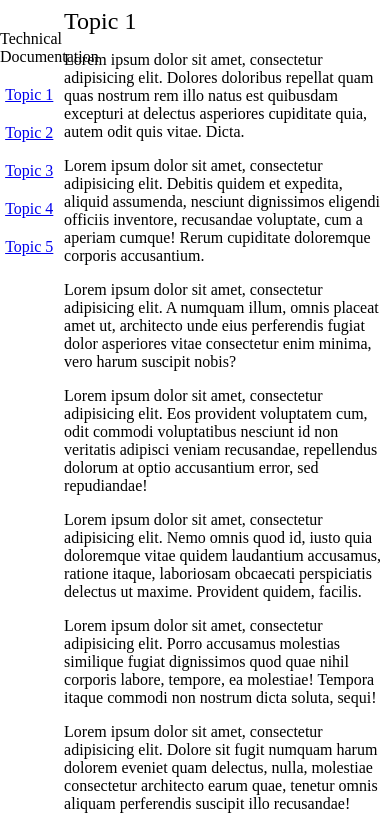
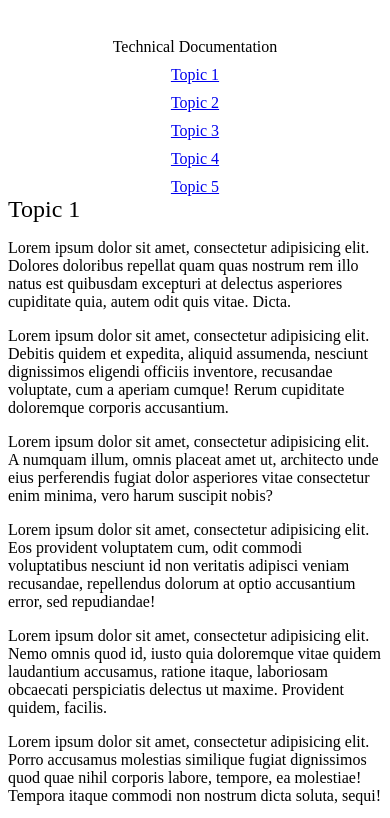
Before and after one commit to florinpop17/tech-doc, a plain HTML site: page index.html in a window 390 px wide. Shown: the top 818 px of the page. Drawn offline with Linux system fonts and the light colour scheme.

Commit message:
added media query

```diff
--- a/style/style.css
+++ b/style/style.css
@@ -3,7 +3,6 @@
     top:0;
     left: 0;
     width: 15%;
-    float: left;
     text-align: center;
     padding-top: 30px;
 }
@@ -16,10 +15,25 @@
 #main-doc {
     margin-left: 15%;
     width: 85%;
-    float: left;
 }
 
 #main-doc header {
     font-size: 1.5rem;
     font-weight: 500;
 }
+
+@media (max-width: 768px) {
+    #navbar {
+        position: static;
+        width: 100%;
+    }
+
+    #navbar a {
+        margin-top: 10px;
+    }
+
+    #main-doc {
+        width: 100%;
+        margin-left: 0%;
+    }
+}
```
